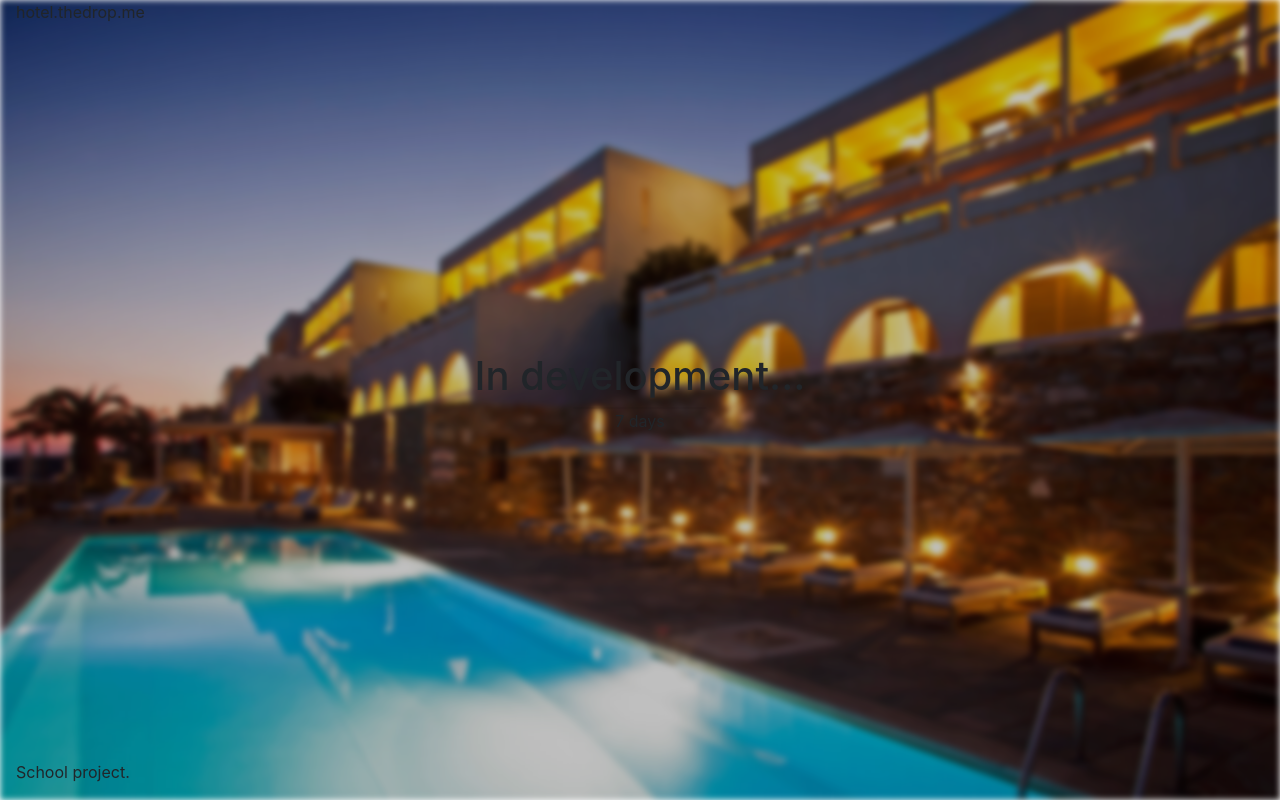
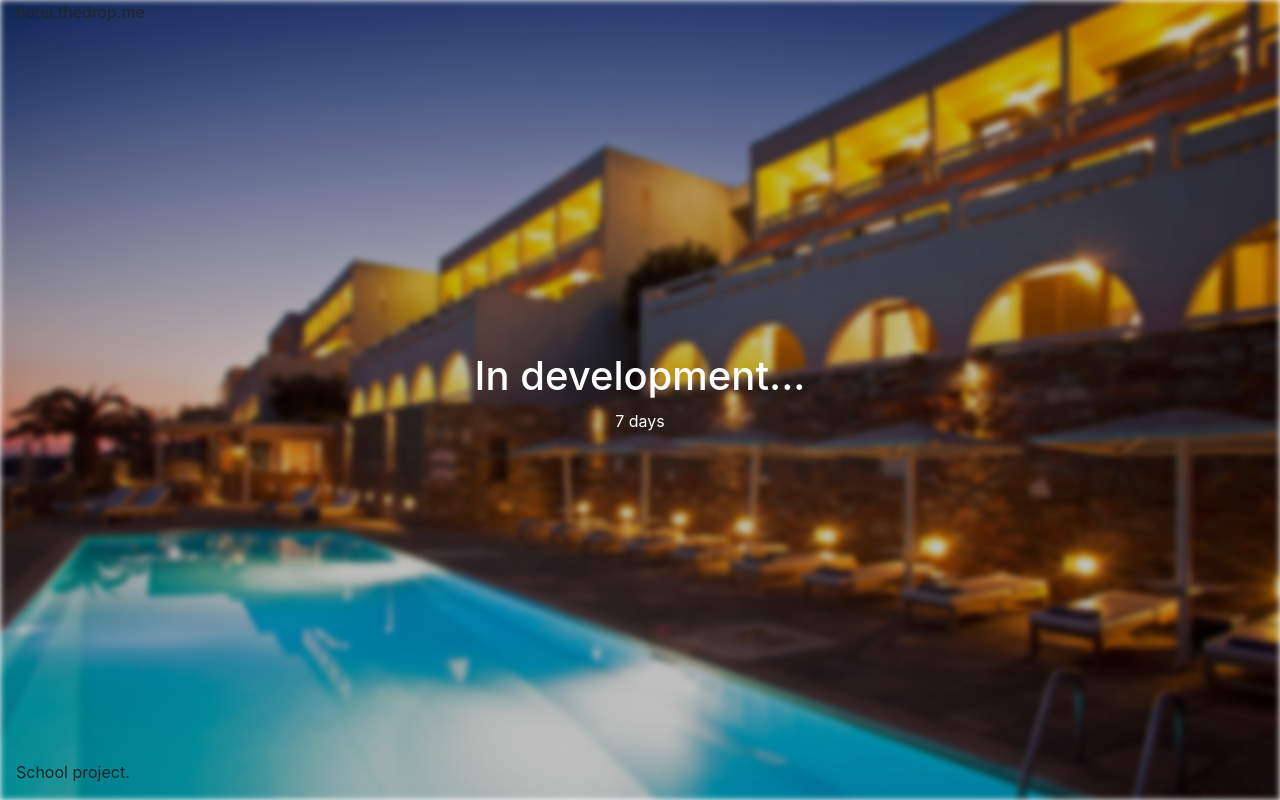
Before and after one commit to TheDropX/HotelJuliette, a PHP site: page /rezervari.php in a window 1280 px wide. Run offline with PHP 8.4, Linux system fonts and the light colour scheme.

Commit message:
Update rezervari.php

```diff
--- a/rezervari.php
+++ b/rezervari.php
@@ -16,7 +16,8 @@
     <style>
 
     body, html {
-    height: 100%
+    height: 100%;
+    font-family: -apple-system,BlinkMacSystemFont,"Segoe UI",Roboto,"Helvetica Neue",Arial,"Noto Sans",sans-serif,"Apple Color Emoji","Segoe UI Emoji","Segoe UI Symbol","Noto Color Emoji";
     }
 
     .bgimg {
@@ -45,6 +46,7 @@
 
     .middle {
     position: absolute;
+    color: white;
     top: 50%;
     left: 50%;
     transform: translate(-50%, -50%);
```
